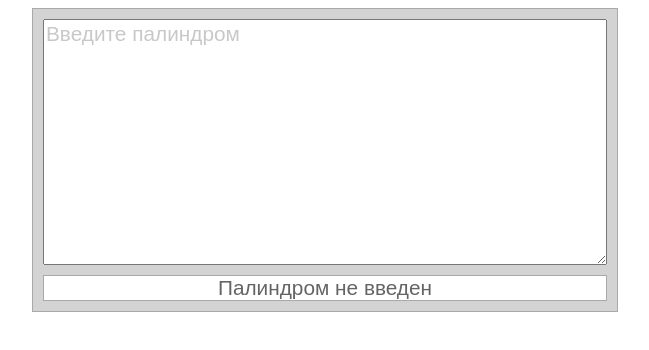
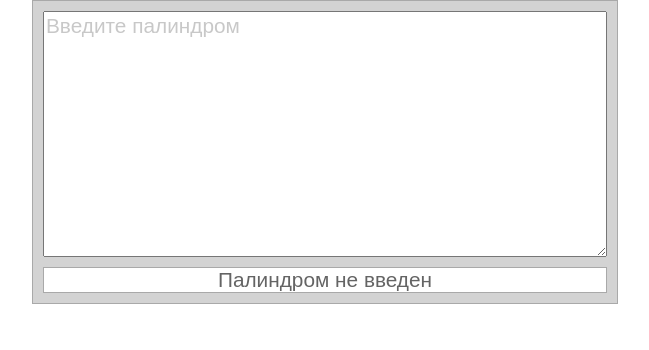
Before and after one commit to Boronus/SibP, a website built with webpack: page index.html in a window 1280 px wide. Shown: the whole page, without its empty margins (315-964 px from the left). Built offline with nearby package versions, Linux system fonts and the light colour scheme.

Commit message:
Previous version

```diff
--- a/bundle.js
+++ b/bundle.js
@@ -93,6 +93,7 @@ function isPalindrome(str) {
     strReverse = str.split('').reverse().join('');
     return strReverse === str;
 }
+console.log("1");
 
 /***/ })
 /******/ ]);
--- a/main.css
+++ b/main.css
@@ -1,6 +1,7 @@
 body {
     font-size: 1.3em;
     text-align: center;
+    margin: 0;
     font-family: Arial, Helvetica, sans-serif;
     color: #646464;
 }
@@ -35,9 +36,3 @@ body {
     border: #a9a9a9 solid 1px;
     background: #ffffff;
 }
-/*
-@media screen and (max-width: 480px) {
-    .palindrome-form {
-        font-size: 1.7em;
-    }
-}*/
--- a/script/application.js
+++ b/script/application.js
@@ -25,3 +25,4 @@ function isPalindrome(str) {
     strReverse = str.split('').reverse().join('');
     return strReverse === str;
 }
+console.log("1");
```
